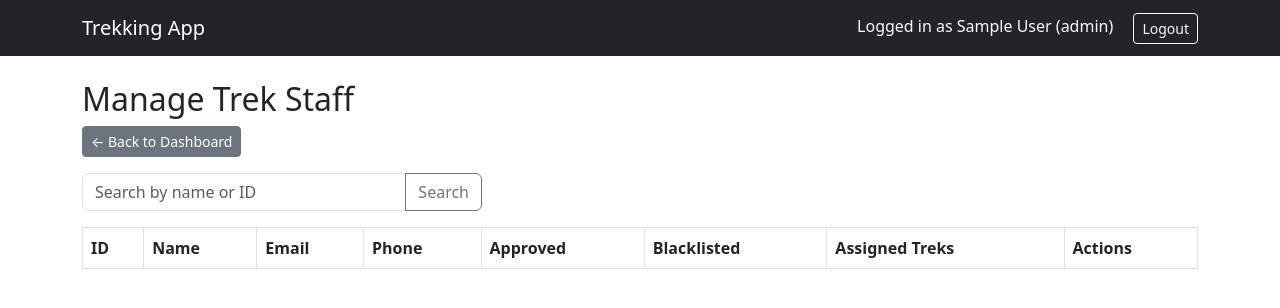
After one commit to 25f1000613/trekking-management-app, a Flask app: page /admin/staff in a window 1280 px wide. The commit adds this page. Shown: the top 308 px of the page. Run offline with Flask 3, Linux system fonts and the light colour scheme; the visitor is signed in with stand-in values (Sample User, id 1); lists and menus that the app fills with data are empty.

Commit message:
Milestone-3 Admin Dashboard and Management

```diff
--- a/app.py
+++ b/app.py
@@ -157,8 +157,15 @@ def admin_dashboard():
 @app.route('/admin/treks')
 @login_required(role='admin')
 def admin_treks():
-    treks = Trek.query.all()
-    return render_template('admin_treks.html', treks=treks)
+    query = request.args.get('q', '')
+    treks_query = Trek.query
+    if query:
+        if query.isdigit():
+            treks_query = treks_query.filter(Trek.id == int(query))
+        else:
+            treks_query = treks_query.filter(Trek.name.ilike(f'%{query}%'))
+    treks = treks_query.all()
+    return render_template('admin_treks.html', treks=treks, query=query)
 
 
 @app.route('/admin/treks/add', methods=['GET', 'POST'])
@@ -174,6 +181,7 @@ def admin_add_trek():
         start_date = datetime.strptime(start_date_str, '%Y-%m-%d').date() if start_date_str else None
         end_date = start_date + timedelta(days=duration_days) if start_date else None
 
+        staff_id = request.form.get('staff_id')
         new_trek = Trek(
             name=name,
             location=location,
@@ -183,14 +191,16 @@ def admin_add_trek():
             available_slots=total_slots,
             status='Pending',
             start_date=start_date,
-            end_date=end_date
+            end_date=end_date,
+            staff_id=int(staff_id) if staff_id else None
         )
         db.session.add(new_trek)
         db.session.commit()
         flash('Trek created successfully.')
         return redirect(url_for('admin_treks'))
 
-    return render_template('admin_trek_form.html', trek=None)
+    available_staff = User.query.filter_by(role='staff', is_approved=True, is_blacklisted=False).all()
+    return render_template('admin_trek_form.html', trek=None, available_staff=available_staff)
 
 
 @app.route('/admin/treks/edit/<int:trek_id>', methods=['GET', 'POST'])
@@ -205,6 +215,8 @@ def admin_edit_trek(trek_id):
         trek.duration_days = int(request.form.get('duration_days'))
         trek.total_slots = int(request.form.get('total_slots'))
         trek.status = request.form.get('status')
+        staff_id = request.form.get('staff_id')
+        trek.staff_id = int(staff_id) if staff_id else None
 
         start_date_str = request.form.get('start_date')
         trek.start_date = datetime.strptime(start_date_str, '%Y-%m-%d').date() if start_date_str else None
@@ -213,7 +225,8 @@ def admin_edit_trek(trek_id):
         flash('Trek updated successfully.')
         return redirect(url_for('admin_treks'))
 
-    return render_template('admin_trek_form.html', trek=trek)
+    available_staff = User.query.filter_by(role='staff', is_approved=True, is_blacklisted=False).all()
+    return render_template('admin_trek_form.html', trek=trek, available_staff=available_staff)
 
 
 @app.route('/admin/treks/delete/<int:trek_id>', methods=['POST'])
@@ -228,6 +241,65 @@ def admin_delete_trek(trek_id):
     flash('Trek deleted successfully.')
     return redirect(url_for('admin_treks'))
 
+@app.route('/admin/staff')
+@login_required(role='admin')
+def admin_staff():
+    query = request.args.get('q', '')
+    staff_query = User.query.filter_by(role='staff')
+    if query:
+        if query.isdigit():
+            staff_query = staff_query.filter(User.id == int(query))
+        else:
+            staff_query = staff_query.filter(User.name.ilike(f'%{query}%'))
+    staff_list = staff_query.all()
+    return render_template('admin_staff.html', staff_list=staff_list, query=query)
+
+
+@app.route('/admin/staff/approve/<int:user_id>', methods=['POST'])
+@login_required(role='admin')
+def admin_approve_staff(user_id):
+    staff = User.query.get_or_404(user_id)
+    staff.is_approved = True
+    db.session.commit()
+    flash(f'{staff.name} has been approved.')
+    return redirect(url_for('admin_staff'))
+
+
+@app.route('/admin/staff/blacklist/<int:user_id>', methods=['POST'])
+@login_required(role='admin')
+def admin_blacklist_staff(user_id):
+    staff = User.query.get_or_404(user_id)
+    staff.is_blacklisted = not staff.is_blacklisted
+    db.session.commit()
+    action = 'blacklisted' if staff.is_blacklisted else 'un-blacklisted'
+    flash(f'{staff.name} has been {action}.')
+    return redirect(url_for('admin_staff'))
+
+
+@app.route('/admin/users')
+@login_required(role='admin')
+def admin_users():
+    query = request.args.get('q', '')
+    users_query = User.query.filter_by(role='trekker')
+    if query:
+        if query.isdigit():
+            users_query = users_query.filter(User.id == int(query))
+        else:
+            users_query = users_query.filter(User.name.ilike(f'%{query}%'))
+    users_list = users_query.all()
+    return render_template('admin_users.html', users_list=users_list, query=query)
+
+
+@app.route('/admin/users/blacklist/<int:user_id>', methods=['POST'])
+@login_required(role='admin')
+def admin_blacklist_user(user_id):
+    user = User.query.get_or_404(user_id)
+    user.is_blacklisted = not user.is_blacklisted
+    db.session.commit()
+    action = 'blacklisted' if user.is_blacklisted else 'un-blacklisted'
+    flash(f'{user.name} has been {action}.')
+    return redirect(url_for('admin_users'))
+
 with app.app_context():
     db.create_all()
     create_admin()
--- /dev/null
+++ b/templates/admin_staff.html
@@ -0,0 +1,60 @@
+{% extends 'base.html' %}
+{% block content %}
+<h2>Manage Trek Staff</h2>
+<a href="{{ url_for('admin_dashboard') }}" class="btn btn-secondary btn-sm mb-3">← Back to Dashboard</a>
+
+<form method="GET" class="mb-3">
+    <div class="input-group" style="max-width: 400px;">
+        <input type="text" name="q" class="form-control" placeholder="Search by name or ID" value="{{ query }}">
+        <button type="submit" class="btn btn-outline-secondary">Search</button>
+    </div>
+</form>
+
+<table class="table table-bordered">
+    <thead>
+        <tr>
+            <th>ID</th>
+            <th>Name</th>
+            <th>Email</th>
+            <th>Phone</th>
+            <th>Approved</th>
+            <th>Blacklisted</th>
+            <th>Assigned Treks</th>
+            <th>Actions</th>
+        </tr>
+    </thead>
+    <tbody>
+        {% for staff in staff_list %}
+        <tr>
+            <td>{{ staff.id }}</td>
+            <td>{{ staff.name }}</td>
+            <td>{{ staff.email }}</td>
+            <td>{{ staff.staff_profile.phone_number }}</td>
+            <td>{{ 'Yes' if staff.is_approved else 'No' }}</td>
+            <td>{{ 'Yes' if staff.is_blacklisted else 'No' }}</td>
+            <td>
+                {% if staff.staff_profile.treks %}
+                    {% for trek in staff.staff_profile.treks %}
+                        {{ trek.name }}{% if not loop.last %}, {% endif %}
+                    {% endfor %}
+                {% else %}
+                    None
+                {% endif %}
+            </td>
+            <td>
+                {% if not staff.is_approved %}
+                <form method="POST" action="{{ url_for('admin_approve_staff', user_id=staff.id) }}" style="display:inline;">
+                    <button type="submit" class="btn btn-sm btn-success">Approve</button>
+                </form>
+                {% endif %}
+                <form method="POST" action="{{ url_for('admin_blacklist_staff', user_id=staff.id) }}" style="display:inline;">
+                    <button type="submit" class="btn btn-sm btn-danger">
+                        {{ 'Un-blacklist' if staff.is_blacklisted else 'Blacklist' }}
+                    </button>
+                </form>
+            </td>
+        </tr>
+        {% endfor %}
+    </tbody>
+</table>
+{% endblock %}
--- a/templates/base.html
+++ b/templates/base.html
@@ -8,7 +8,15 @@
 <body>
     <nav class="navbar navbar-expand-lg navbar-dark bg-dark">
         <div class="container">
-            <a class="navbar-brand" href="/">Trekking App</a>
+            {% if session.get('role') == 'admin' %}
+                <a class="navbar-brand" href="{{ url_for('admin_dashboard') }}">Trekking App</a>
+            {% elif session.get('role') == 'staff' %}
+                <a class="navbar-brand" href="{{ url_for('staff_dashboard') }}">Trekking App</a>
+            {% elif session.get('role') == 'trekker' %}
+                <a class="navbar-brand" href="{{ url_for('user_dashboard') }}">Trekking App</a>
+            {% else %}
+                <a class="navbar-brand" href="{{ url_for('login') }}">Trekking App</a>
+            {% endif %}
             <div>
                 {% if session.get('user_id') %}
                     <span class="text-light me-3">Logged in as {{ session.get('name') }} ({{ session.get('role') }})</span>
```
Also changed, not shown: templates/admin_dashboard.html (added, +45 -0 lines), templates/admin_trek_form.html (+12 -0 lines), templates/admin_treks.html (+7 -0 lines), templates/admin_users.html (added, +43 -0 lines).
